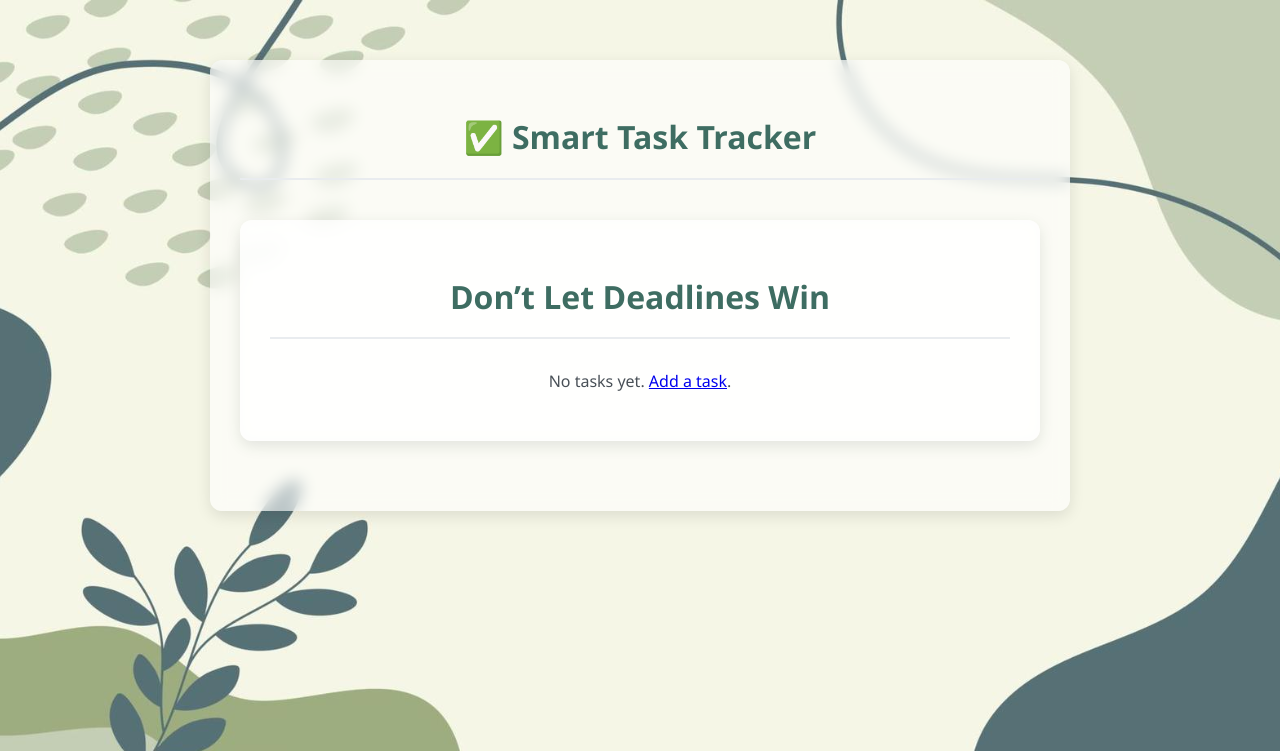
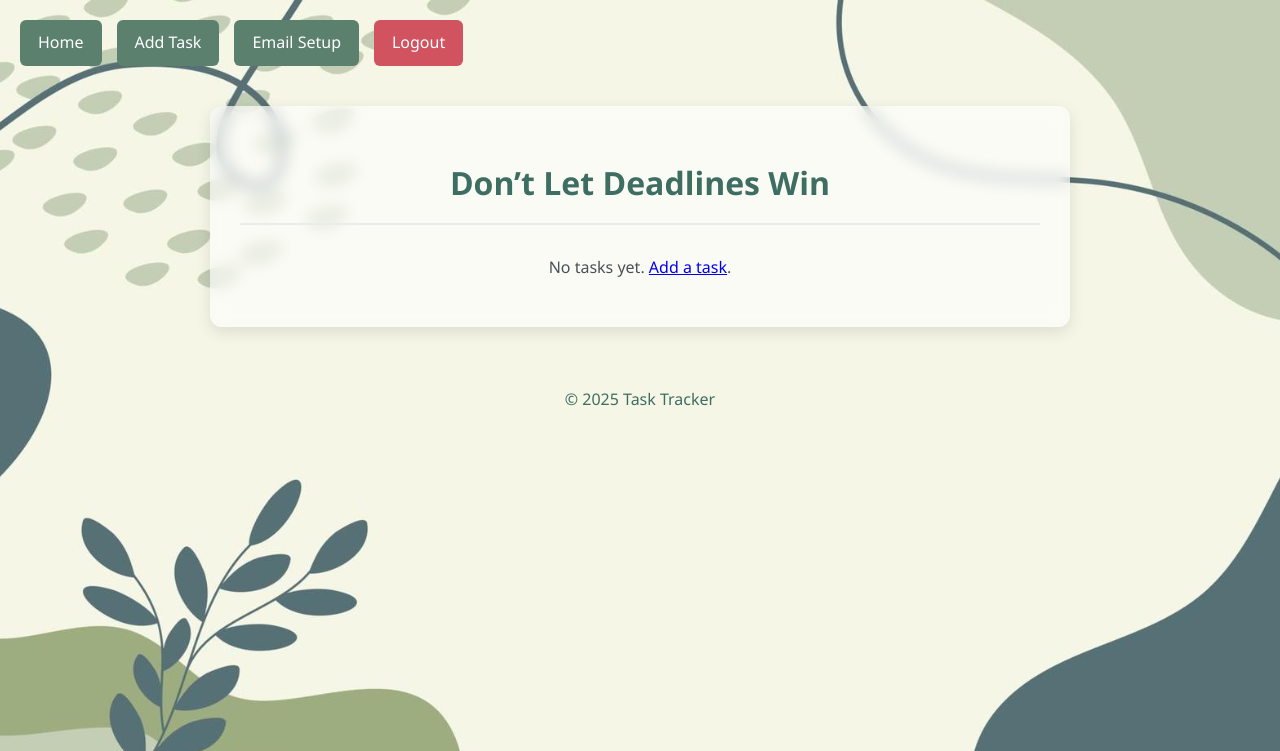
Before and after one commit to rev0995/Smart_task_tracker, a Flask app: page / in a window 1280 px wide. Shown: the top 751 px of the page. Run offline with Flask 3, Linux system fonts and the light colour scheme; the visitor is signed in with stand-in values (Sample User, id 1); data that the repository does not hold is empty.

Commit message:
Update layout.html

```diff
--- a/templates/layout.html
+++ b/templates/layout.html
@@ -1,13 +1,32 @@
 <!DOCTYPE html>
-<html>
+<html lang="en">
 <head>
-    <title>Smart Task Tracker</title>
-    <link rel="stylesheet" href="{{ url_for('static', filename='style.css', v='1.1') }}">
+    <meta charset="UTF-8" />
+    <meta name="viewport" content="width=device-width, initial-scale=1.0" />
+    <title>Task Tracker</title>
+    <!-- Link to the unified stylesheet -->
+    <link rel="stylesheet" href="{{ url_for('static', filename='style.css') }}" />
+    <!-- Using a professional-looking font from Google Fonts -->
+    <link rel="preconnect" href="https://fonts.googleapis.com">
+    <link rel="preconnect" href="https://fonts.gstatic.com" crossorigin>
+    <link href="https://fonts.googleapis.com/css2?family=Inter:wght@400;600;700&display=swap" rel="stylesheet">
 </head>
 <body>
-    <div class="container">
-        <h1>✅ Smart Task Tracker</h1>
+    <header>
+        <nav class="main-links">
+            {% if current_user.is_authenticated %}
+            <a href="{{ url_for('index') }}" class="btn">Home</a>
+            <a href="{{ url_for('add_task') }}" class="btn">Add Task</a>
+            <a href="{{ url_for('email_setup') }}" class="btn">Email Setup</a>
+            <a href="{{ url_for('logout') }}" class="btn delete">Logout</a>
+            {% endif %}
+        </nav>
+    </header>
+    <main>
         {% block content %}{% endblock %}
-    </div>
+    </main>
+    <footer>
+        <p style="text-align:center; padding:20px; color:#3e6d62;">&copy; 2025 Task Tracker</p>
+    </footer>
 </body>
 </html>
```
